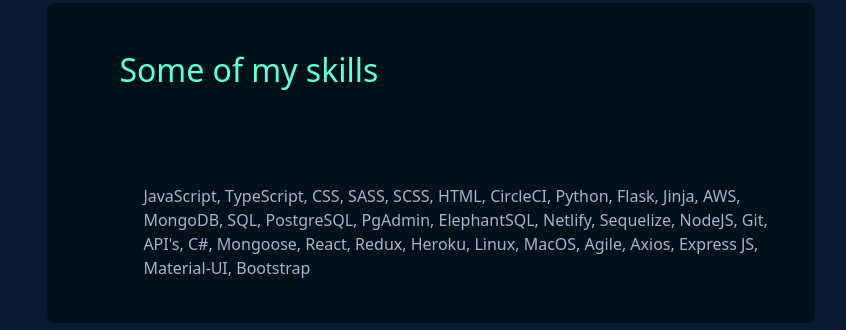
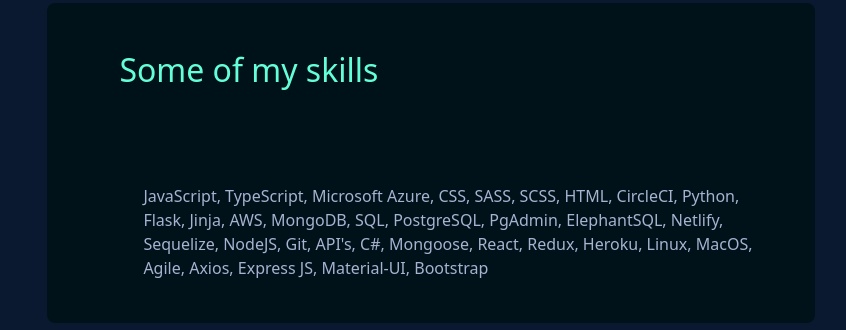
Before and after one commit to BenjaminBanwart/Personal_Portfolio, a plain HTML site: page index.html in a window 1280 px wide. Shown: the part 1020-1350 px from the top of the page, without its empty margins (183-1029 px from the left). Drawn offline with nearby package versions, Linux system fonts and the light colour scheme.

Commit message:
Updated resume and added skill to list

```diff
--- a/index.html
+++ b/index.html
@@ -80,7 +80,7 @@
           <h2>Some of my skills</h2>
         </div>
         <div class="skill-positioning">
-          <p>JavaScript, TypeScript, CSS, SASS, SCSS, HTML, CircleCI, Python, Flask, Jinja, AWS, MongoDB, SQL, PostgreSQL, PgAdmin, ElephantSQL, Netlify, Sequelize, NodeJS, Git, API's, C#, Mongoose, React, Redux, Heroku, Linux, MacOS, Agile, Axios, Express JS, Material-UI, Bootstrap</p>
+          <p>JavaScript, TypeScript, Microsoft Azure, CSS, SASS, SCSS, HTML, CircleCI, Python, Flask, Jinja, AWS, MongoDB, SQL, PostgreSQL, PgAdmin, ElephantSQL, Netlify, Sequelize, NodeJS, Git, API's, C#, Mongoose, React, Redux, Heroku, Linux, MacOS, Agile, Axios, Express JS, Material-UI, Bootstrap</p>
         </div>
       </div>
       <!--projects section-->
```
Also changed, not shown: 1 other file.
